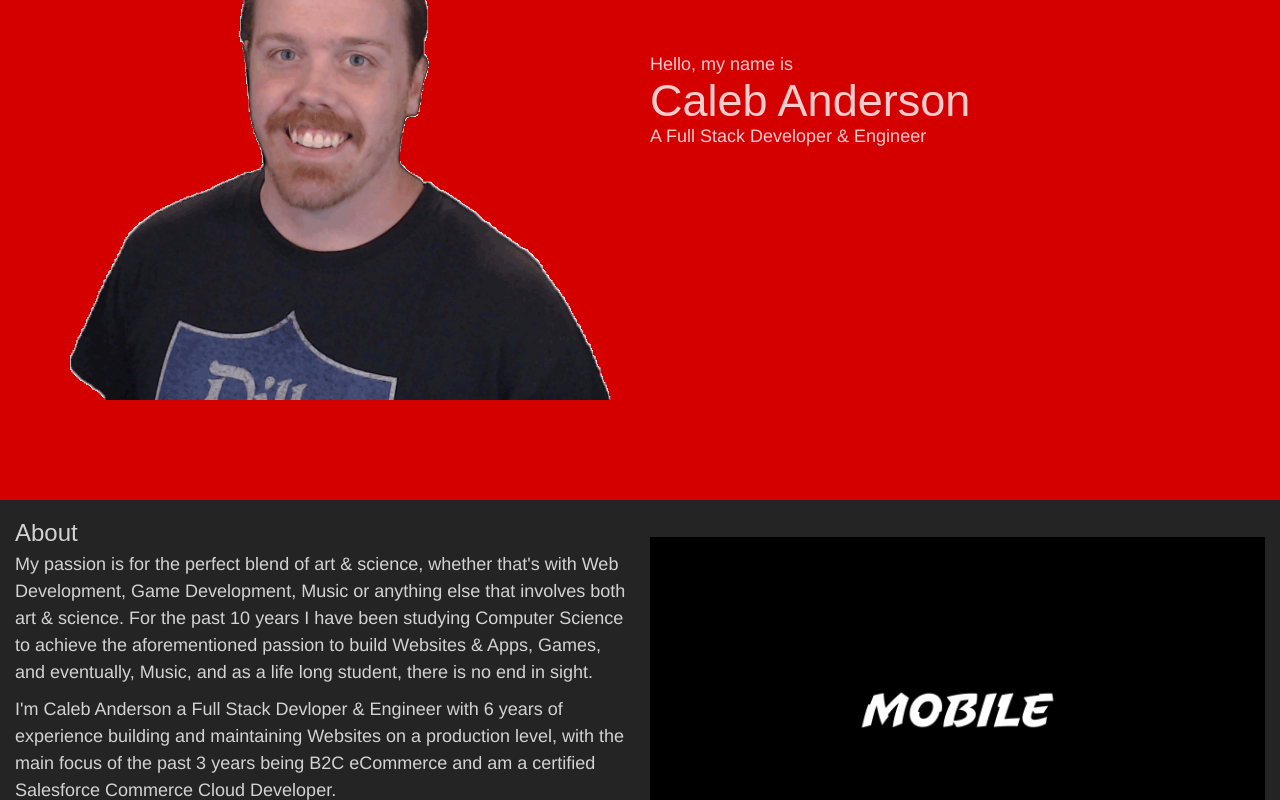
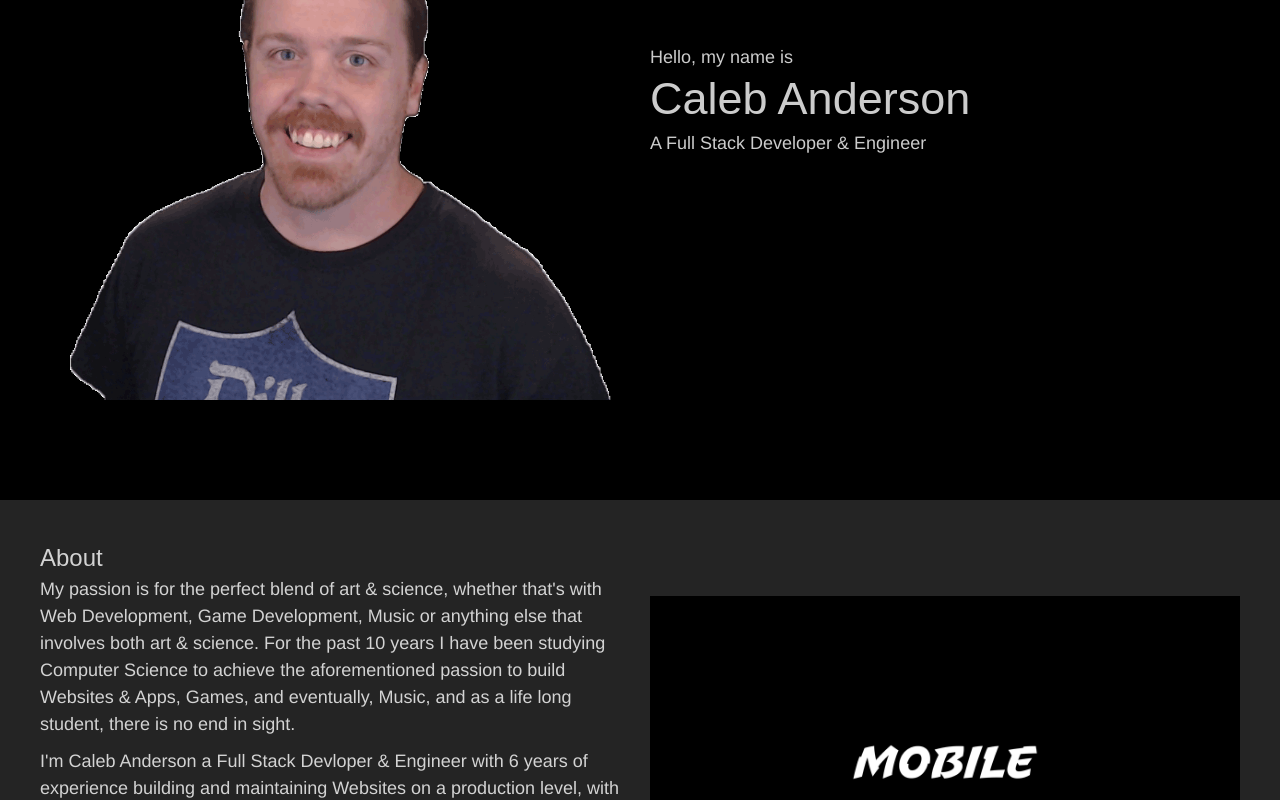
Before and after one commit to LordSahvith/CalebMckays, a React (Vite) app: page / in a window 1280 px wide. Shown: the part 300-1100 px from the top of the page. Built offline with nearby package versions, Linux system fonts and the light colour scheme; a web font is replaced by a local one.

Commit message:
some more spacing

```diff
--- a/src/components/layout/about/About.css
+++ b/src/components/layout/about/About.css
@@ -2,3 +2,9 @@
   width: 100%;
   max-width: 100%;
 }
+
+@media screen and (min-width: 1024px) {
+  .about.checker-board {
+    padding: 40px;
+  }
+}
--- a/src/components/layout/hero/Hero.css
+++ b/src/components/layout/hero/Hero.css
@@ -3,10 +3,12 @@
   max-width: 100%;
   height: 100vh;
   align-items: flex-start;
+  position: relative;
 }
 
 .hero.checker-board {
-  background-color: #d40000;
+  background-color: #000000;
+  /* background-color: #d40000; */
 }
 
 .hero-text,
@@ -15,6 +17,14 @@
   flex-direction: column;
   justify-content: center;
   z-index: 1;
+}
+
+.hero-text > * {
+  line-height: 1;
+}
+
+.hero-text h1 {
+  margin: 10px 0 13px;
 }
 
 .hero-image {
```
Also changed, not shown: 1 other file (tests, documents, lock files or other folders).
